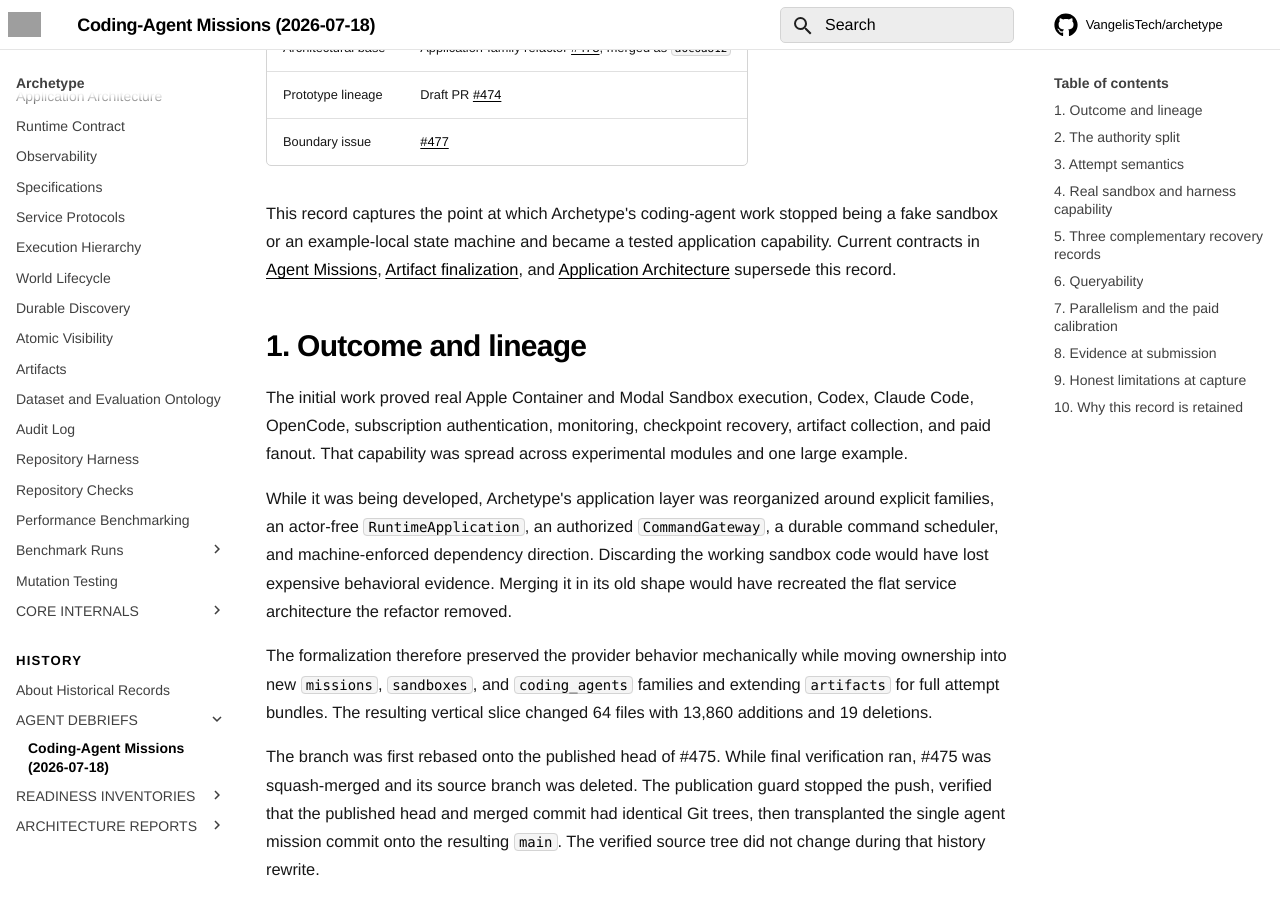
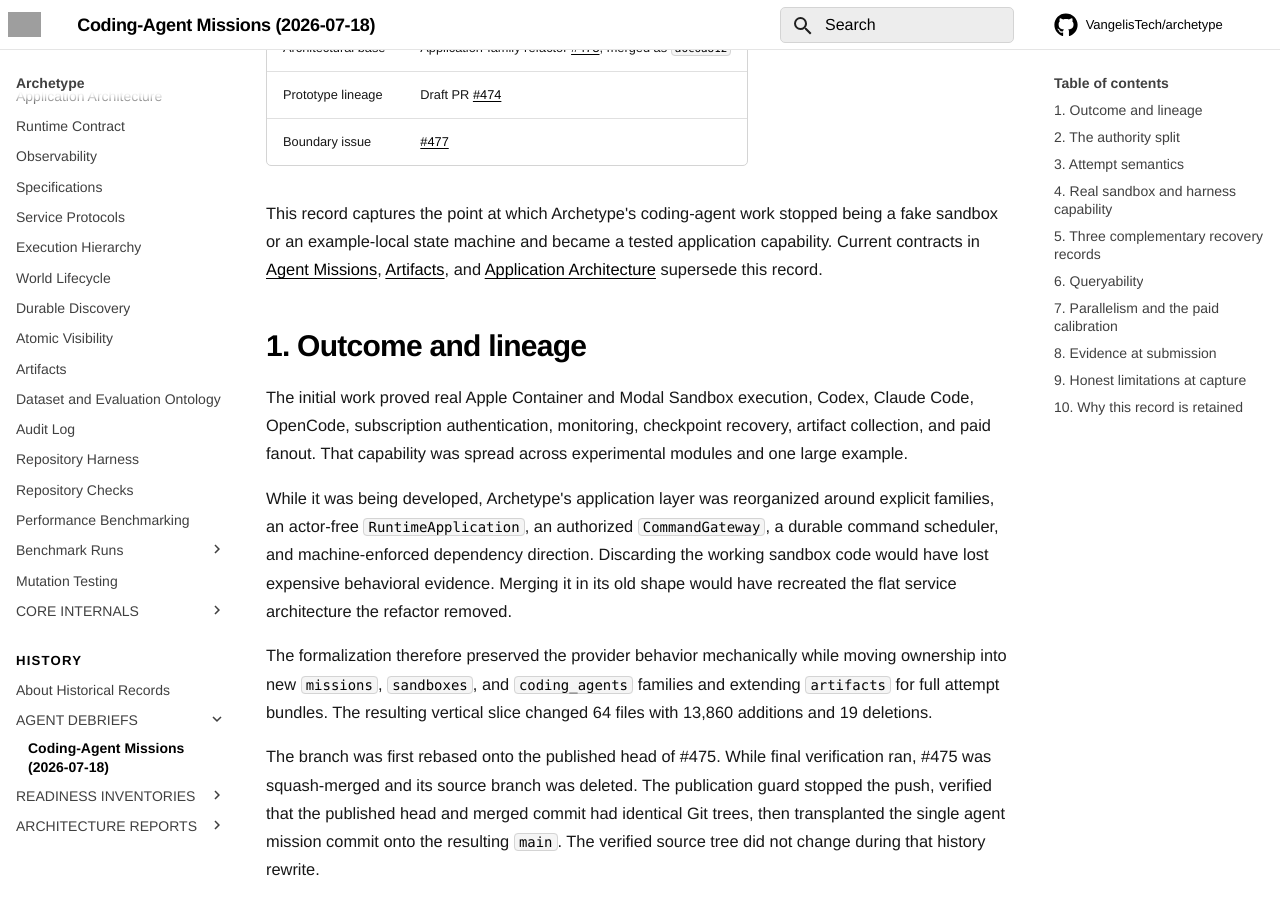
Before and after one commit to VangelisTech/archetype, an MkDocs documentation site: the page built from docs/history/agent-debriefs/2026-07-18-coding-agent-missions.md, in a window 1280 px wide and 900 px high, scrolled down 534 px. Built offline with MkDocs 1.6.1 and Material for MkDocs 9.7.7, drawn with Linux system fonts in a browser that asks for light colours; comment, search, counter and statistics services are not loaded; grey boxes are pictures that could not be loaded.

Commit message:
docs: repair artifact cleanup references

```diff
--- a/docs/history/agent-debriefs/2026-07-18-coding-agent-missions.md
+++ b/docs/history/agent-debriefs/2026-07-18-coding-agent-missions.md
@@ -14,8 +14,8 @@
 This record captures the point at which Archetype's coding-agent work stopped
 being a fake sandbox or an example-local state machine and became a tested
 application capability. Current contracts in [Agent
-Missions](../../guide/agent-missions.md), [Artifact
-finalization](../../guide/artifact-finalization.md), and [Application
+Missions](../../guide/agent-missions.md),
+[Artifacts](../../guide/artifacts.md), and [Application
 Architecture](../../guide/application-architecture.md) supersede this record.
 
 ## 1. Outcome and lineage
```
Also changed, not shown: docs/guide/service-protocols.md (+1 -1 lines).
